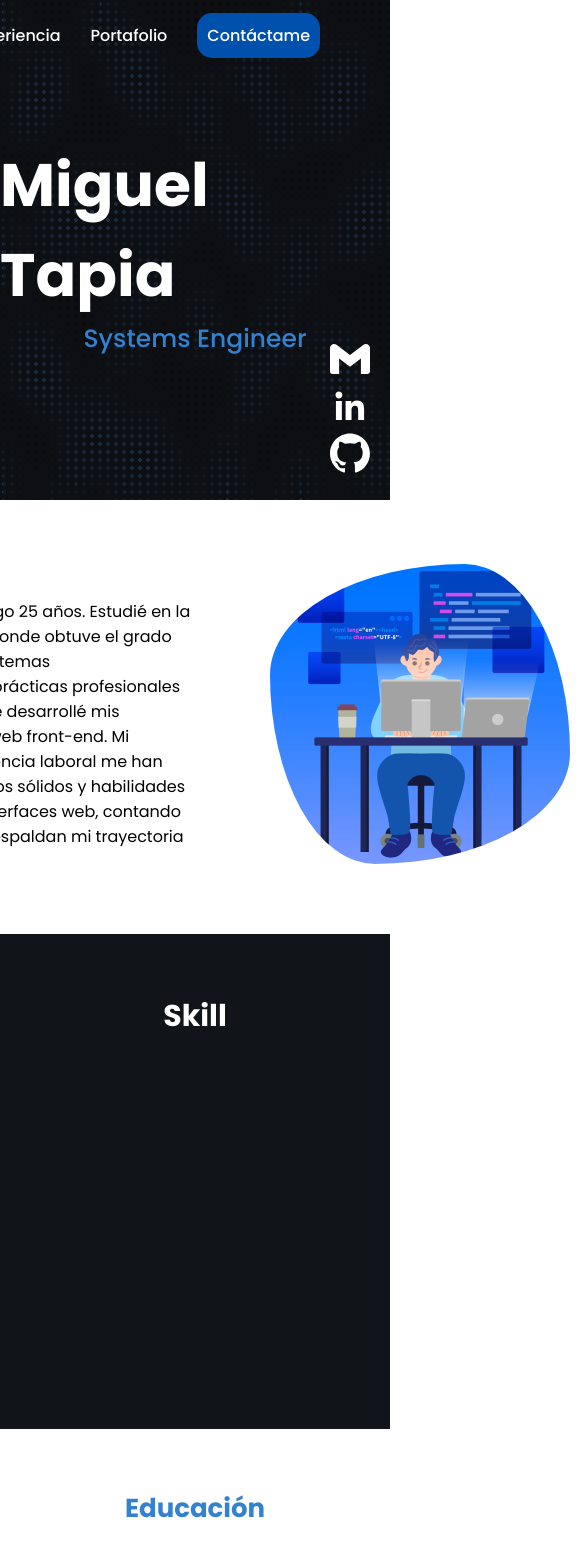
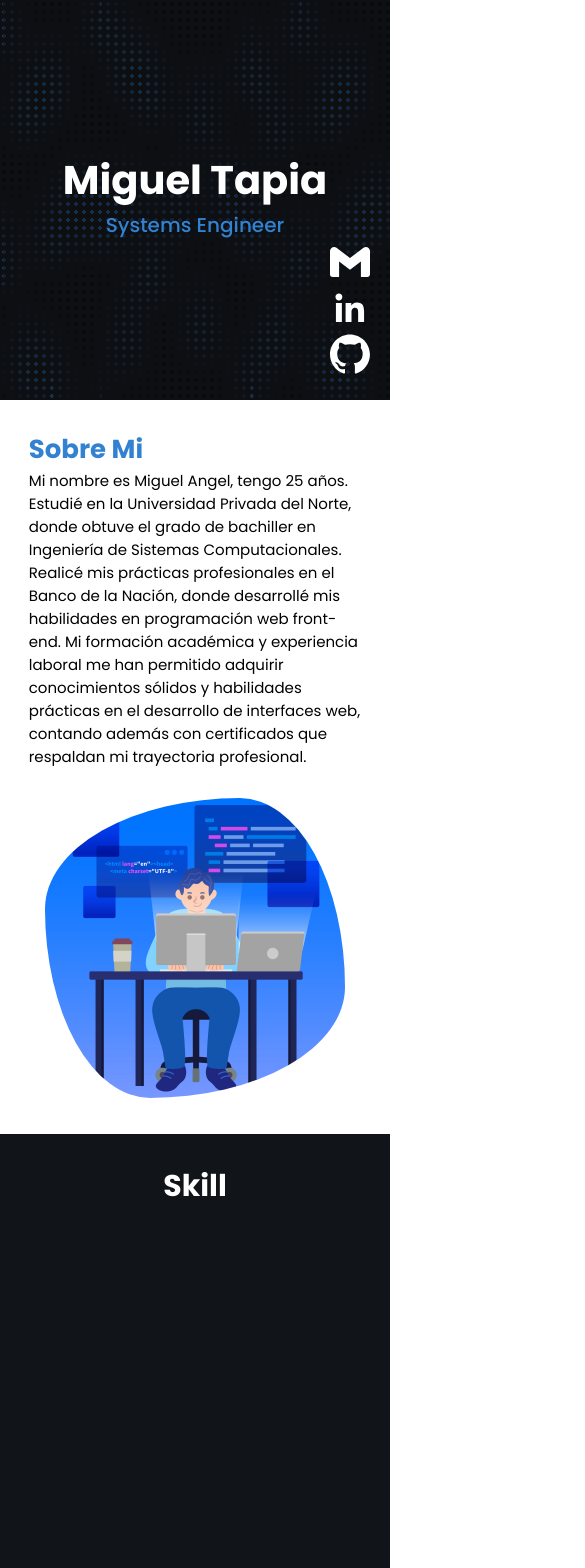
Before and after one commit to MATP1709/migueltapia, a React (Vite) app: page / in a window 390 px wide. Shown: the top 1568 px of the page, 585 px wide, since content can reach past the window. Built offline with nearby package versions, Linux system fonts and the light colour scheme.

Commit message:
Agregando Responsive

```diff
--- a/src/components/Body/Experiencia.jsx
+++ b/src/components/Body/Experiencia.jsx
@@ -5,8 +5,8 @@ export const Experiencia =()=>{
         <div className="contenedor bg-blue" id='experiencia'>
 
             <p className="subtitle-bb">Experiencia Profesional</p>
-            <div className="subContenedor">
-                <div className="item-exp "  data-aos="fade-down-left">
+            <div className="subContenedor experiencia">
+                <div className="item-exp" data-aos="fade-down-left">
                     <div className='item'>
                         <div className='ctn-img'>
                             <img src="./assets/img/trabajos/bn.png" alt="Banco de la Nación" />
@@ -40,7 +40,7 @@ export const Experiencia =()=>{
                     </div>
                 </div>
 
-                <div className="item-exp "  data-aos="fade-down-right">
+                <div className="item-exp" data-aos="fade-down-right">
                     <div className='item'>
                         <div className='ctn-img'>
                             <img width={'100%'} height={'auto'} src="./assets/img/trabajos/grupourano.png" alt="Banco de la Nación" />
--- a/src/components/Footer/Footer.jsx
+++ b/src/components/Footer/Footer.jsx
@@ -59,7 +59,7 @@ export const Footer =()=>{
                         <div className='imgFooter' data-aos="fade-left">
                             <img src="./assets/img/footer.png" alt="ubicación" />
                             <span className='bg'></span>
-                            <div class="wave"></div>
+                            <div className="wave"></div>
                         </div>
                     </div>
                 </div>
--- a/src/css/footer.css
+++ b/src/css/footer.css
@@ -10,7 +10,7 @@
     display: flex;
     flex-direction: column;
     gap: 20px;
-    min-width: 150px;
+    min-width: 200px;
 }
 .footer .columna .col-sub{
     color: var(--white);
@@ -90,5 +90,4 @@
     justify-content: center;
     height: 40px;
     font: 12px "poppins-bold";
-
 }
--- a/src/css/header.css
+++ b/src/css/header.css
@@ -1,6 +1,6 @@
 header{
     position: absolute;
-    right: 40px;
+    right: 0;
     height: 70px;
     z-index: 1;
 }
@@ -16,7 +16,7 @@ header{
     height: 100%;
     align-items: center;
     gap: 30px;
-    padding: 0 30px;
+    padding: 0 20px;
 }
 .ctn-header a{
     font-family: "poppins-Medium";
--- a/src/css/portafolio.css
+++ b/src/css/portafolio.css
@@ -3,6 +3,8 @@
   display: flex;
   align-items: center;
   justify-content: space-around;
+  flex-wrap: wrap;
+  gap: 50px;
 }
 .ctnPortafolio .item-card-e{
     position: relative;
--- a/src/css/sobremi.css
+++ b/src/css/sobremi.css
@@ -1,17 +1,18 @@
 .sobreMi{
+    width: 100%;
     display: flex;
+    justify-content: space-between;
 }
 .ctn-izquierda{
     display: flex;
     align-items: center;
     justify-content: center;
-    width: 450px;
+    max-width: 450px;
 }
 .ctn-derecha{
     display: flex;
     align-items: center;
     justify-content: center;
-    width: 450px;
 }
 
 .sobreMi .ctn-img img{
--- a/src/main.jsx
+++ b/src/main.jsx
@@ -6,6 +6,7 @@ import { Footer } from './components/Footer/Footer'
 import Aos from 'aos'
 import 'aos/dist/aos.css'; // Importa los estilos de AOS
 import './style.css'
+import './responsive.css'
 
 Aos.init({
   duration: 1200, // Puedes personalizar el tiempo de duración de las animaciones
--- /dev/null
+++ b/src/responsive.css
@@ -0,0 +1,98 @@
+@media screen and (max-width: 1080px) {
+    .ctn-item-skill{
+        grid-template-columns: repeat(5, 2fr);
+    }
+    .item-exp{
+        height: auto !important;
+    }
+    .subContenedor .item-exp{
+        width: 350px;
+    }
+    .item-exp .ctn-img{
+        width: 100%;
+    }
+    .item-exp .ctn-txt{
+        padding: 0;
+    }
+    .subContenedor .item-exp .item{
+        flex-direction: column;
+        align-items: center;
+        gap: 30px;
+    }
+    .item-exp .ctn-txt{
+        width: 100%;
+    }
+    .experiencia{
+        display: flex;
+        flex-wrap: wrap;
+        flex-direction: row;
+    }
+    .ctn-txt .datos{
+        flex-direction: column;
+        gap: 5px !important;
+    }
+    .item-exp .ctn-txt .empresa{
+        font-size: 18px;
+    }
+    .item-exp .ctn-txt .cargo{
+        font-size: 14px;
+    }
+    .ctn-txt .funciones-title{
+        font-size: 14px;
+    }
+
+}
+@media screen and (max-width: 850px) {
+    .contenedor{
+        padding: 30px 20px;
+    }
+    .subContenedor{
+        gap: 30px;
+    }
+    .columna.col3{
+        display: none;
+    }
+    .subContenedor.footer{
+        justify-content: space-around !important;
+    }
+    .ctn-item-skill{
+        grid-template-columns: repeat(4, 2fr);
+    }
+    .ctn-item-skill .item-skill .item-img img{
+        width: 60px;
+        height: 60px;
+    }
+    .sobreMi{
+        flex-direction: column;
+        align-items: center;
+        gap:30px
+    }
+    .ctn-header-banner{
+        height: 400px;
+    }
+}
+@media screen and (max-width: 700px) {
+    .ctn-item-skill{
+        gap: 20px 0;
+        grid-template-columns: repeat(3, 2fr);
+    }
+    .ctn-header{
+        display: none;
+        gap: 10px;
+        flex-direction: column;
+    }
+}
+@media screen and (max-width: 600px) {
+    .columna.col1{
+        display: none;
+    }
+    .ctn-titulo h1{
+        font-size: 40px;
+    }
+    .ctn-titulo .dedication{
+        font-size: 20px;
+    }
+    *{
+        font-size: 15px;
+    }
+}
--- a/src/style.css
+++ b/src/style.css
@@ -154,7 +154,7 @@
     box-sizing: border-box;
 }
 .subContenedor{
-    width: 100%;
+    width: 95%;
     max-width: 1000px;
     display: flex;
     flex-direction: column;
```
